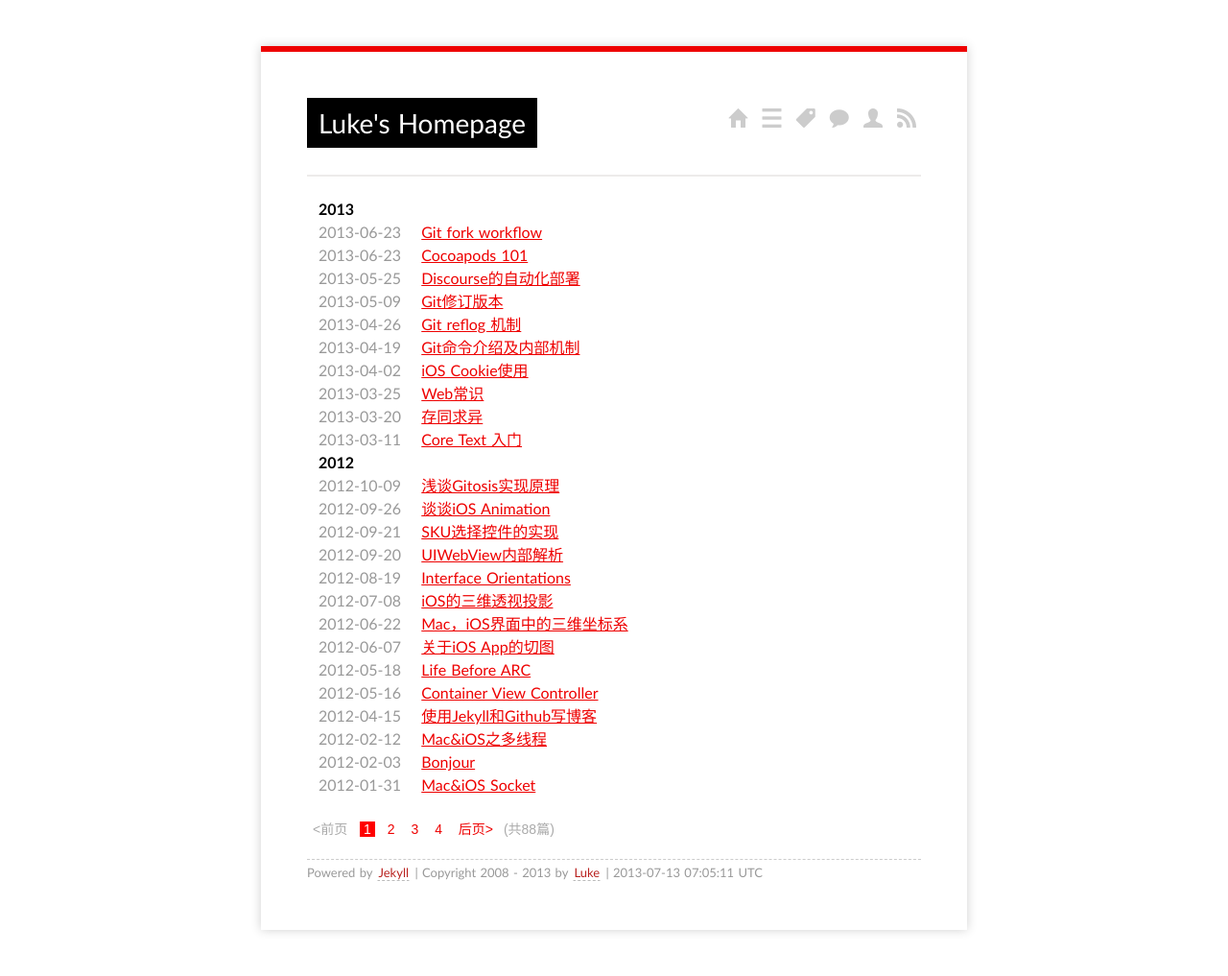
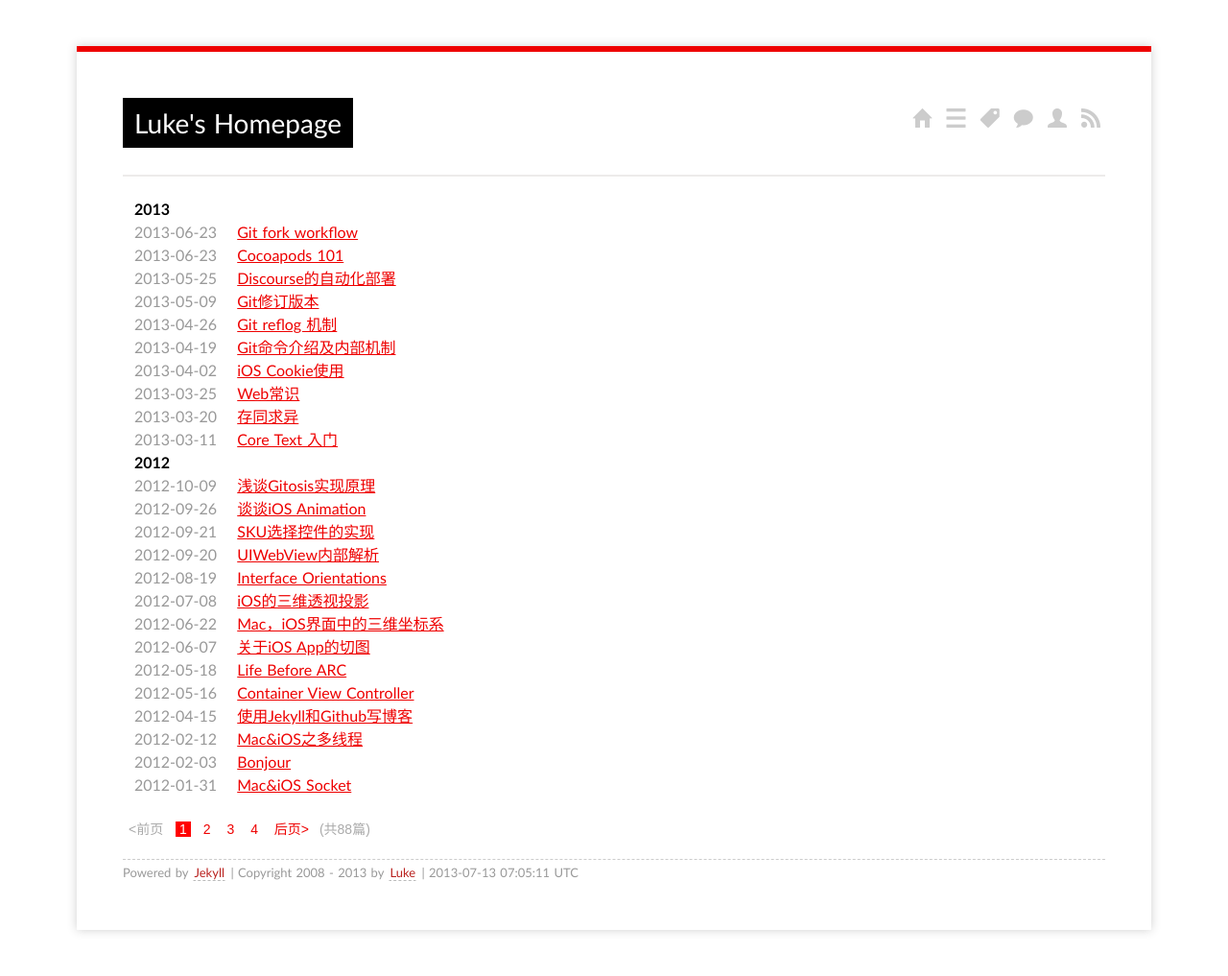
Before and after one commit to dashjim/dashjim.github.com, a Jekyll site: the page built from index.html, in a window 1280 px wide. Shown: the whole page at 96% size. Built offline with Jekyll 4.4.1, drawn with Linux system fonts in a browser that asks for light colours; some web fonts are replaced; Markdown is read by kramdown in place of the engine named in the settings; the list of posts is cut into pages by our own code.

Commit message:
调整样式

```diff
--- a/media/css/screen.css
+++ b/media/css/screen.css
@@ -62,7 +62,8 @@ body{
 }
 
 body>div {
-    width: 40em;
+    width: 80%;
+    min-width: 32em;
     padding: 3em 3em 1.5em;
     margin: 3em auto;
     background-color: #fff;
```
